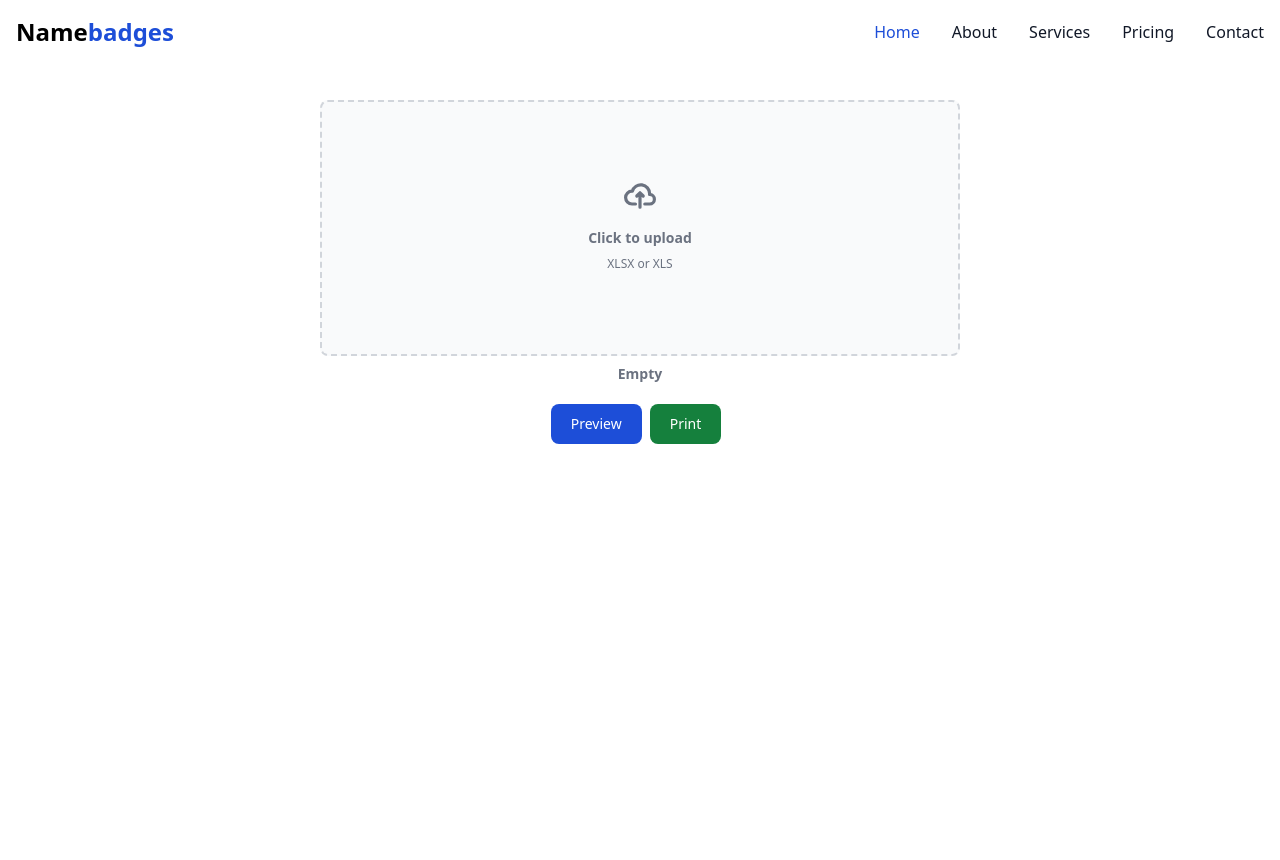
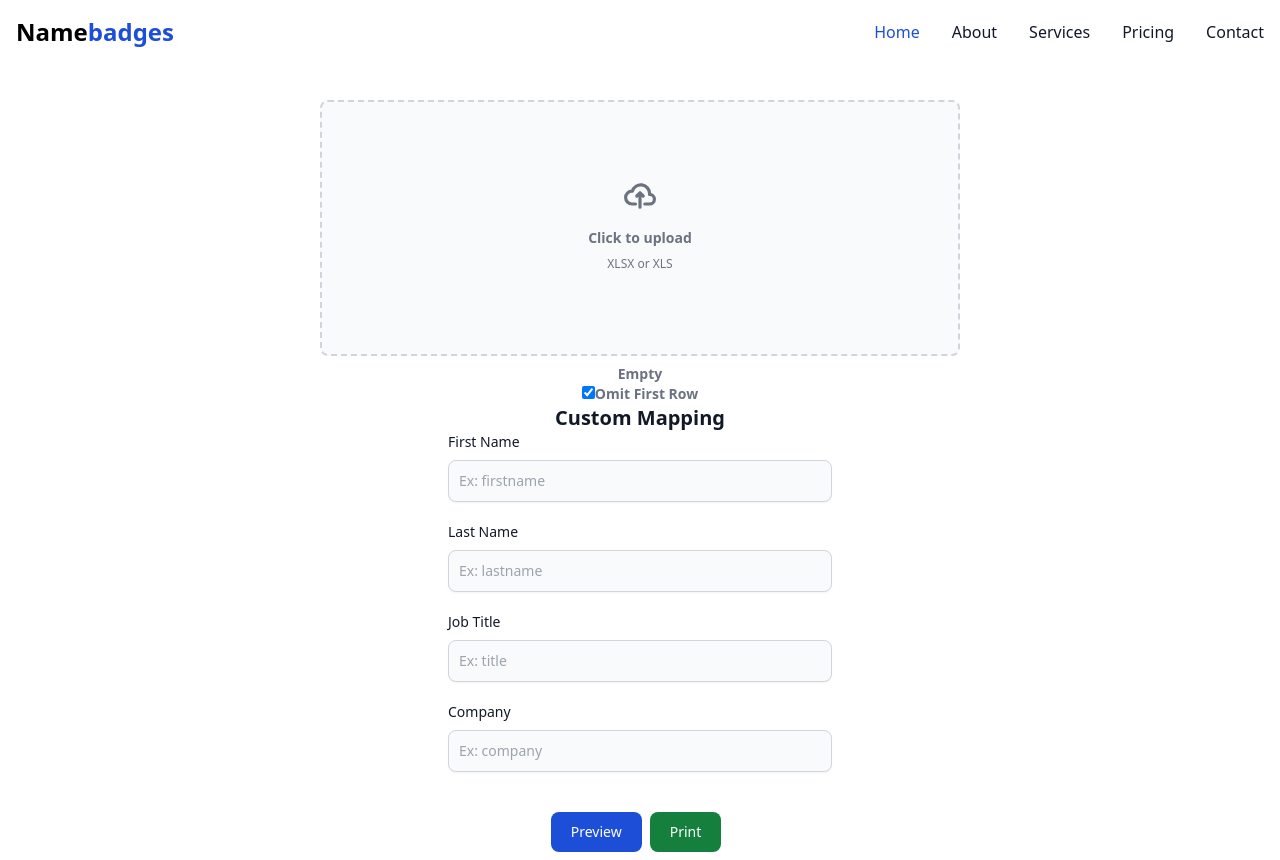
Before and after one commit to likurocplus/name-badges, a React app: page / in a window 1280 px wide. Before the commit the page ends 800 px from the top, so only its background shows below. Built offline with nearby package versions, Linux system fonts and the light colour scheme.

Commit message:
add feature: omit first row + custom mapping

```diff
--- a/package.json
+++ b/package.json
@@ -4,7 +4,7 @@
   "main": "index.js",
   "scripts": {
     "test": "echo \"Error: no test specified\" && exit 1",
-    "start": "webpack --config webpack.dev.js",
+    "start": "webpack serve --config webpack.dev.js --open",
     "build": "webpack --config webpack.prod.js"
   },
   "keywords": [],
--- a/src/components/Badge.jsx
+++ b/src/components/Badge.jsx
@@ -7,7 +7,7 @@ const Badge = ({ data }) => {
         {data["Last Name"] + " " + data["First Name"]}
       </p>
       <p className="text-2xl block text-center">{data["Job Title"]}</p>
-      <p className="text-2xl block text-center">{data["Company"]}</p>
+      <p className="text-2xl block text-center">{data["Company Name"]}</p>
     </div>
   );
 };
--- a/src/components/UploadButton.jsx
+++ b/src/components/UploadButton.jsx
@@ -20,20 +20,42 @@ const UploadButton = () => {
   // 5. setting up react-to-print for print func with contentRef
   const reactToPrintFn = useReactToPrint({ contentRef });
 
+  //6. State to track whether the checkbox is checked
+  const [omitFirstRow, setOmitFirstRow] = useState(true);
+
+  //7. State for column mappings
+  const [columnMappings, setColumnMappings] = useState({
+    firstName: "First Name",
+    lastName: "Last Name",
+    title: "Job Title",
+    company: "Company Name",
+  });
+
   //log data updates
   useEffect(() => {
     console.log(data);
   }, [data]);
 
-  //6. Feature: call setNameBadgesComponents to update list NameBadges items
+  //7. Feature: call setNameBadgesComponents to update list NameBadges items
   //Input: none
   //Process: call setNameBadgesComponents with parameter is processImg func to get list NameBadges items
   //Output: NameBadgesComponents be updated(list NameBadges items)
   const handlePreview = () => {
-    setNameBadgesComponents(processImg(data));
+    setNameBadgesComponents(processImg(data, omitFirstRow, columnMappings));
   };
 
-  //7. Return Update Button / Process Button / Print Button
+  // Handle column mapping change
+  const handleMappingChange = (event) => {
+    const { name, value } = event.target;
+    console.log(name);
+    console.log(value);
+    setColumnMappings((prevMappings) => ({
+      ...prevMappings,
+      [name]: value,
+    }));
+  };
+
+  //8. Return Update Button / Process Button / Print Button
   return (
     <div className="w-1/2 pt-9">
       {/* Update Button  */}
@@ -81,6 +103,87 @@ const UploadButton = () => {
           {fileName}
         </p>
       </div>
+      {/* Check Omit First Row  */}
+      <div className="flex justify-center">
+        <label className="text-sm text-gray-500 dark:text-gray-400 font-semibold">
+          <input
+            type="checkbox"
+            checked={omitFirstRow}
+            onChange={() => setOmitFirstRow(!omitFirstRow)}
+          />
+          Omit First Row
+        </label>
+      </div>
+      <h2 className="text-xl text-gray-900 dark:text-gray-900 font-semibold block text-center">
+        Custom Mapping
+      </h2>
+      {/* Custom Mapping  */}
+      <div className="max-w-sm mx-auto">
+        <div className="mb-5">
+          <label
+            for="firstName"
+            className="block mb-2 text-sm font-medium text-gray-900 dark:text-white"
+          >
+            First Name
+          </label>
+          <input
+            type="text"
+            id="firstName"
+            name="firstName"
+            className="shadow-sm bg-gray-50 border border-gray-300 text-gray-900 text-sm rounded-lg focus:ring-blue-500 focus:border-blue-500 block w-full p-2.5 dark:bg-gray-700 dark:border-gray-600 dark:placeholder-gray-400 dark:text-white dark:focus:ring-blue-500 dark:focus:border-blue-500 dark:shadow-sm-light"
+            placeholder="Ex: firstname"
+            onChange={handleMappingChange}
+          />
+        </div>
+        <div className="mb-5">
+          <label
+            for="lastName"
+            className="block mb-2 text-sm font-medium text-gray-900 dark:text-white"
+          >
+            Last Name
+          </label>
+          <input
+            type="text"
+            id="lastName"
+            name="lastName"
+            className="shadow-sm bg-gray-50 border border-gray-300 text-gray-900 text-sm rounded-lg focus:ring-blue-500 focus:border-blue-500 block w-full p-2.5 dark:bg-gray-700 dark:border-gray-600 dark:placeholder-gray-400 dark:text-white dark:focus:ring-blue-500 dark:focus:border-blue-500 dark:shadow-sm-light"
+            placeholder="Ex: lastname"
+            onChange={handleMappingChange}
+          />
+        </div>
+        <div className="mb-5">
+          <label
+            for="title"
+            className="block mb-2 text-sm font-medium text-gray-900 dark:text-white"
+          >
+            Job Title
+          </label>
+          <input
+            type="text"
+            id="title"
+            name="title"
+            className="shadow-sm bg-gray-50 border border-gray-300 text-gray-900 text-sm rounded-lg focus:ring-blue-500 focus:border-blue-500 block w-full p-2.5 dark:bg-gray-700 dark:border-gray-600 dark:placeholder-gray-400 dark:text-white dark:focus:ring-blue-500 dark:focus:border-blue-500 dark:shadow-sm-light"
+            placeholder="Ex: title"
+            onChange={handleMappingChange}
+          />
+        </div>
+        <div className="mb-5">
+          <label
+            for="company"
+            className="block mb-2 text-sm font-medium text-gray-900 dark:text-white"
+          >
+            Company
+          </label>
+          <input
+            type="text"
+            id="company"
+            name="company"
+            className="shadow-sm bg-gray-50 border border-gray-300 text-gray-900 text-sm rounded-lg focus:ring-blue-500 focus:border-blue-500 block w-full p-2.5 dark:bg-gray-700 dark:border-gray-600 dark:placeholder-gray-400 dark:text-white dark:focus:ring-blue-500 dark:focus:border-blue-500 dark:shadow-sm-light"
+            placeholder="Ex: company"
+            onChange={handleMappingChange}
+          />
+        </div>
+      </div>
       {/* Preview button  */}
       <div className="flex justify-center pt-5">
         <button
@@ -99,6 +202,7 @@ const UploadButton = () => {
           Print
         </button>
       </div>
+
       {/* show list badges  */}
       <div ref={contentRef}>{nameBadgesComponents}</div>
     </div>
--- a/src/feature/Process.js
+++ b/src/feature/Process.js
@@ -5,9 +5,14 @@ import React from "react";
 // Input: The function takes in an array data (data from Upload).
 // Process: It divides the data array into chunks of 6 elements each, creating a new component (NameBadges) for each chunk.
 // Output: return an array of NameBadges components, each contain 6 items from the data array.
-const processImg = (data) => {
+const processImg = (data, omitFirstRow, columnMappings) => {
   // 1. initialize index to keep current position in the data array
   let index = 0;
+
+  //1a. check omit first row if true then set index = 1
+  if (omitFirstRow === true) {
+    index = 1;
+  }
 
   // 2. initialize an empty array to contain NameBadges components
   const badgesComponents = [];
@@ -19,12 +24,19 @@ const processImg = (data) => {
 
     // 3.2 loop to gather 6 items, or until the end of the data array
     for (let j = 0; j < 6 && index < data.length; j++) {
-      tmpArr.push(data[index]); // Add item to tmpArr
+      tmpArr.push({
+        "First Name": data[index][columnMappings.firstName],
+        "Last Name": data[index][columnMappings.lastName],
+        "Job Title": data[index][columnMappings.title],
+        "Company Name": data[index][columnMappings.company],
+      }); // Add item to tmpArr
       index++; // move to the next item in the data array
     }
 
     // 3.3 create a NameBadges component and push them on badgesComponents array
-    badgesComponents.push(<NameBadges dataOneBadge={tmpArr} />);
+    badgesComponents.push(
+      <NameBadges dataOneBadge={tmpArr} columnMappings={columnMappings} />
+    );
   }
 
   // 4. return NameBadges components
```
